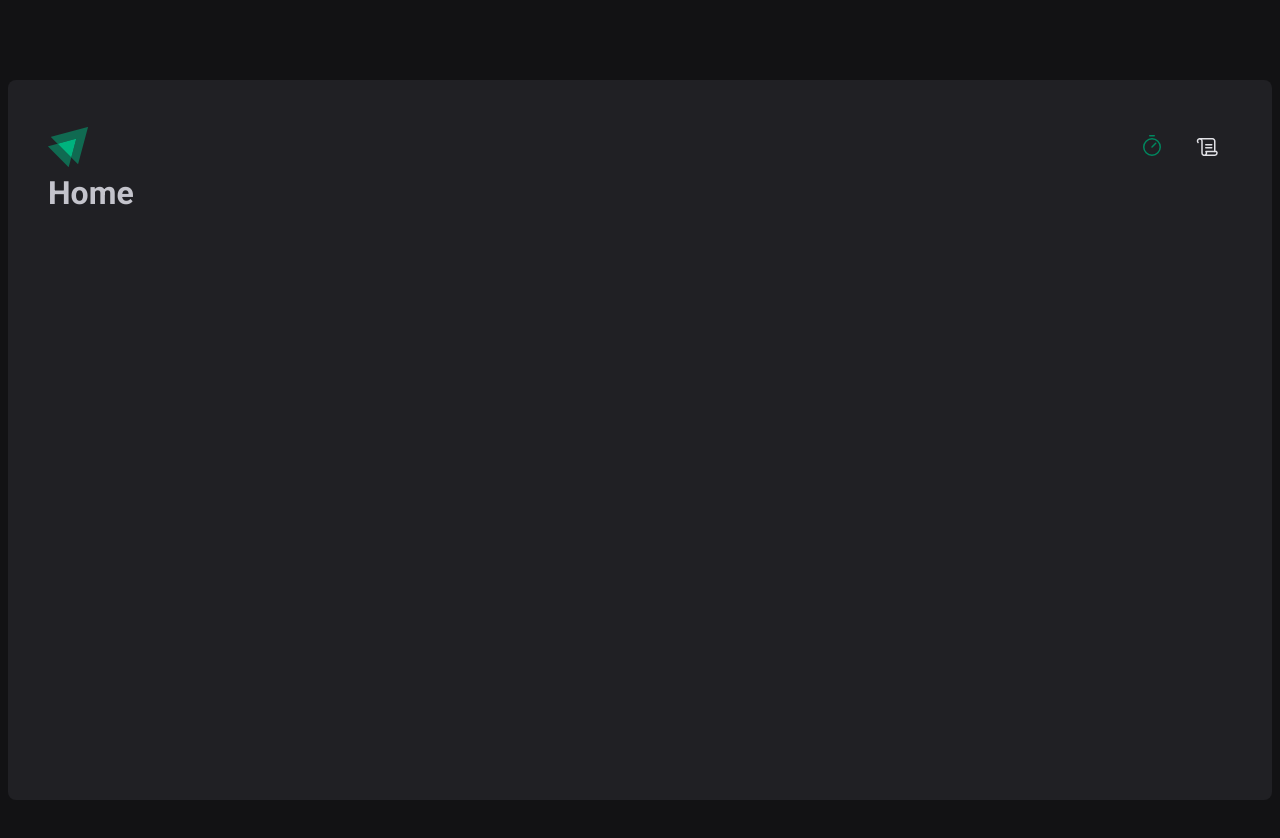
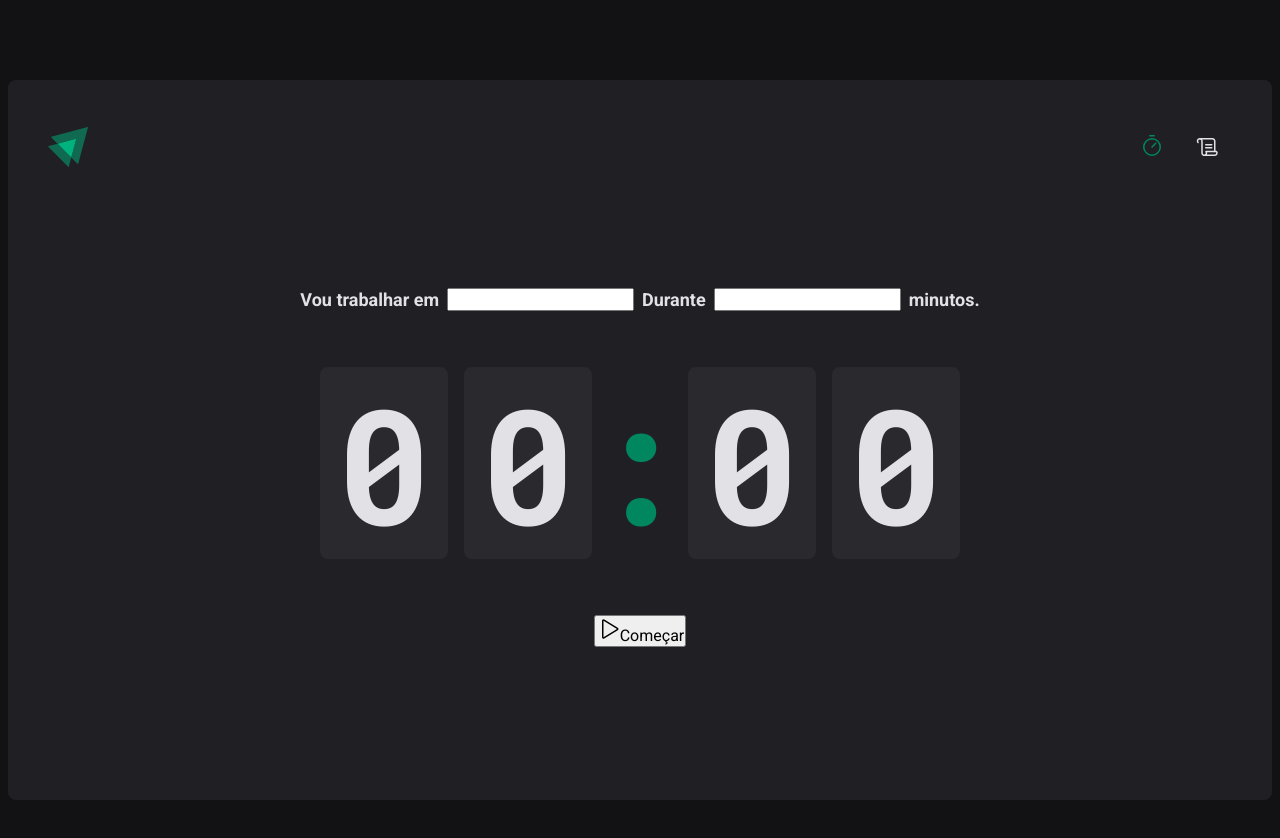
Before and after one commit to J-Breno/reactJs_rocketseat, a React (Vite) app in the folder projetos/02-ignite-timer/: page / in a window 1280 px wide. Shown: the top 838 px of the page. Built offline with nearby package versions, Linux system fonts and the light colour scheme.

Commit message:
Págoma - Home

```diff
--- a/projetos/02-ignite-timer/src/pages/Home.tsx
+++ /dev/null
@@ -1,7 +0,0 @@
-export function Home() {
-  return (
-    <>
-      <h1>Home</h1>
-    </>
-  );
-}
--- /dev/null
+++ b/projetos/02-ignite-timer/src/pages/Home/index.tsx
@@ -0,0 +1,31 @@
+import { Play } from "phosphor-react";
+import { CountDownContainer, FormContainer, HomeContainer, Separator } from "./styles";
+
+export function Home() {
+  return (
+    <>
+      <HomeContainer>
+        <form action="">
+          <FormContainer>
+            <label htmlFor="task">Vou trabalhar em</label>
+            <input id="task" />
+            <label htmlFor="minutesAmount">Durante</label>
+            <input type="number" id="minutesAmount" />
+            <span>minutos.</span>
+          </FormContainer>
+          <CountDownContainer>
+            <span>0</span>
+            <span>0</span>
+            <Separator>:</Separator>
+            <span>0</span>
+            <span>0</span>
+          </CountDownContainer>
+          <button type="submit">
+            <Play size={24}/>
+            Começar
+          </button>
+        </form>
+      </HomeContainer>
+    </>
+  );
+}
--- /dev/null
+++ b/projetos/02-ignite-timer/src/pages/Home/styles.ts
@@ -0,0 +1,52 @@
+import styled from "styled-components";
+
+export const HomeContainer = styled.main`
+    flex: 1;
+    display: flex;
+    flex-direction: column;
+    align-items: center;
+    justify-content: center;
+
+    form {
+        display: flex;
+        flex-direction: column;
+        align-items: center;
+        gap: 3.5rem;
+    }
+`
+
+export const FormContainer = styled.div`
+    width: 100%;
+    display: flex;
+    align-items: center;
+    justify-content: center;
+    gap: 0.5rem;
+    color: ${props => props.theme["gray-100"]};
+    font-size: 1.125rem;
+    font-weight: bold;
+    flex-wrap: wrap;
+`
+
+export const CountDownContainer = styled.div`
+    font-family: 'Roboto mono', monospace;
+    font-size: 10rem;
+    line-height: 8rem;
+    color: ${props => props.theme["gray-100"]};
+    display: flex;
+    gap: 1rem;
+
+    span {
+        background: ${props => props.theme["gray-700"]};
+        padding: 2rem 1rem;
+        border-radius: 8px;
+    }
+`
+
+export const Separator = styled.div`
+    padding: 2rem 0;
+    color: ${props => props.theme["green-500"]};
+    width: 4rem;
+    overflow: hidden;
+    display: flex;
+    justify-content: center;
+`
--- a/projetos/02-ignite-timer/src/styles/global.ts
+++ b/projetos/02-ignite-timer/src/styles/global.ts
@@ -15,6 +15,7 @@
     body {
         background-color: ${props => props.theme["gray-900"]};
         color: ${props => props.theme["gray-300"]};
+        -webkit-font-smoothing: antialiased;
     }
 
     body, input, textarea, button {
```
